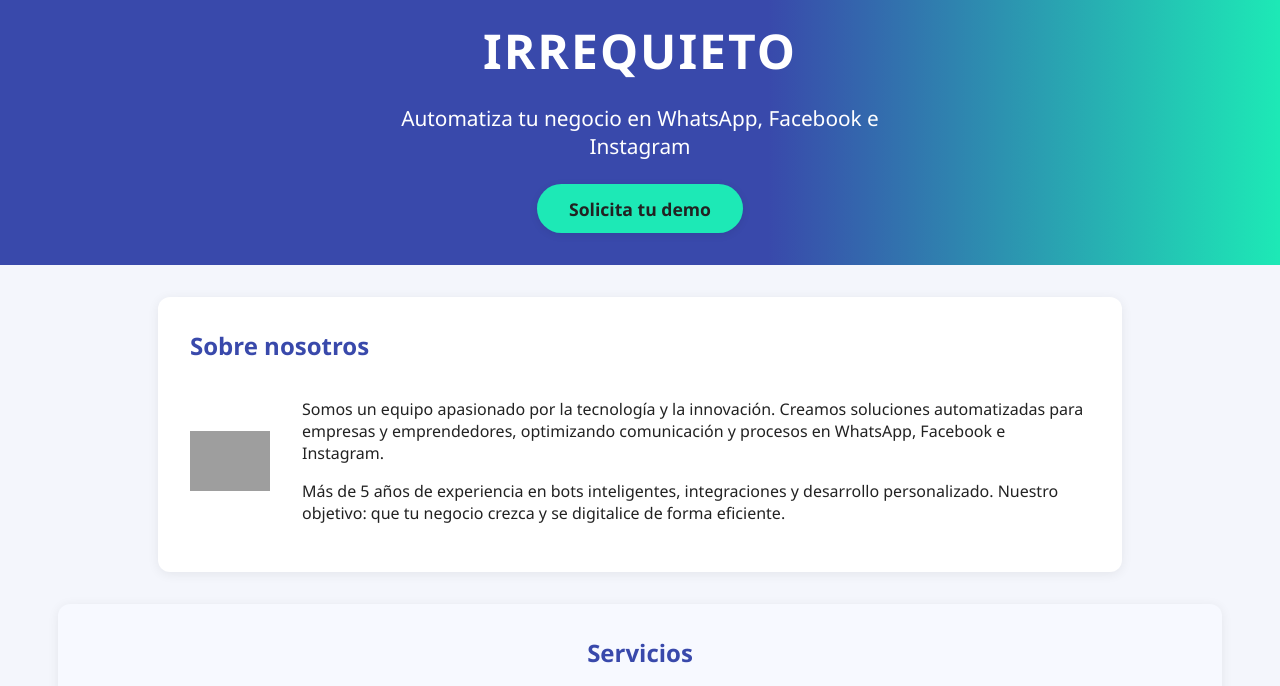
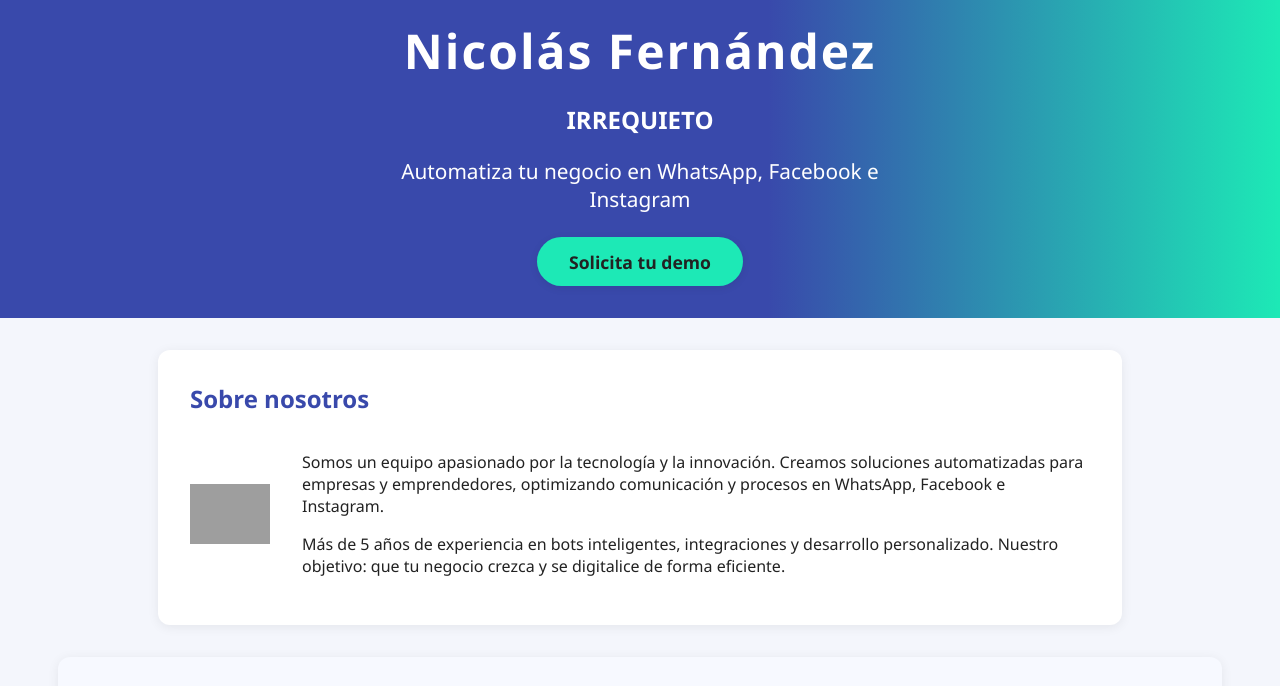
Before and after one commit to nikof7/tuvem-landing, a plain HTML site: page index.html in a window 1280 px wide. Shown: the part 111-797 px from the top of the page. Drawn offline with Linux system fonts and the light colour scheme; grey boxes are pictures that could not be loaded.

Commit message:
Update title and header content in index.html

```diff
--- a/index.html
+++ b/index.html
@@ -4,14 +4,15 @@
   <meta name="facebook-domain-verification" content="e9gt7y0ehc2sskthxo487nuqcit66j" />
   <meta charset="UTF-8">
   <meta name="viewport" content="width=device-width, initial-scale=1.0">
-  <title>IRREQUIETO - Automatizaciones Inteligentes</title>
+  <title>Nicolás Fernández</title>
   <link rel="stylesheet" href="styles.css">
 </head>
 <body>
   <header class="hero">
     <div class="hero-content">
       <img src="https://img.icons8.com/ios-filled/100/ffffff/robot-2.png" alt="Irrequieto Logo" class="logo">
-      <h1>IRREQUIETO</h1>
+      <h1>Nicolás Fernández</h1>
+      <h2>IRREQUIETO</h2>
       <p class="slogan">Automatiza tu negocio en WhatsApp, Facebook e Instagram</p>
       <a href="#contacto" class="cta-btn">Solicita tu demo</a>
     </div>
```
